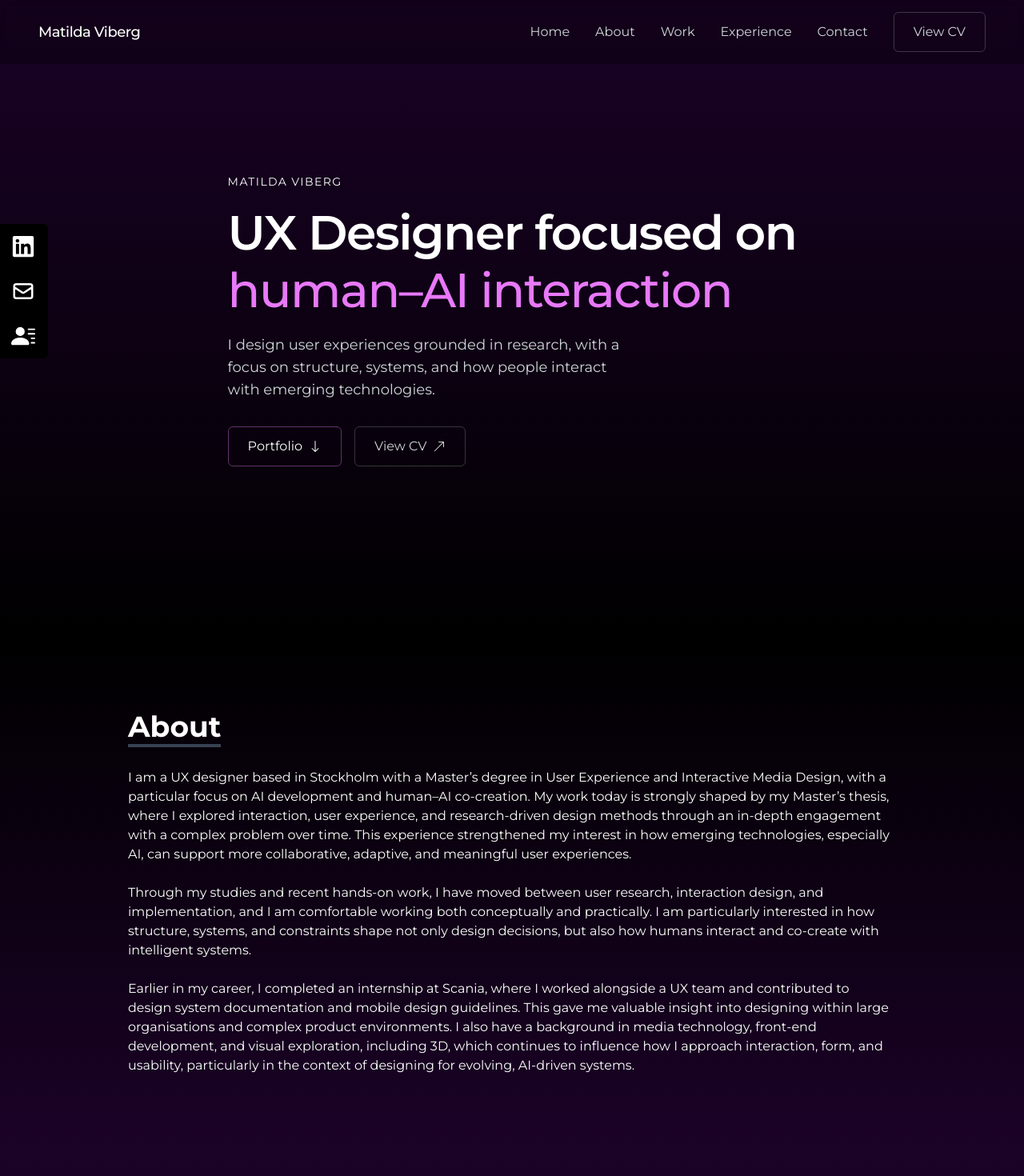
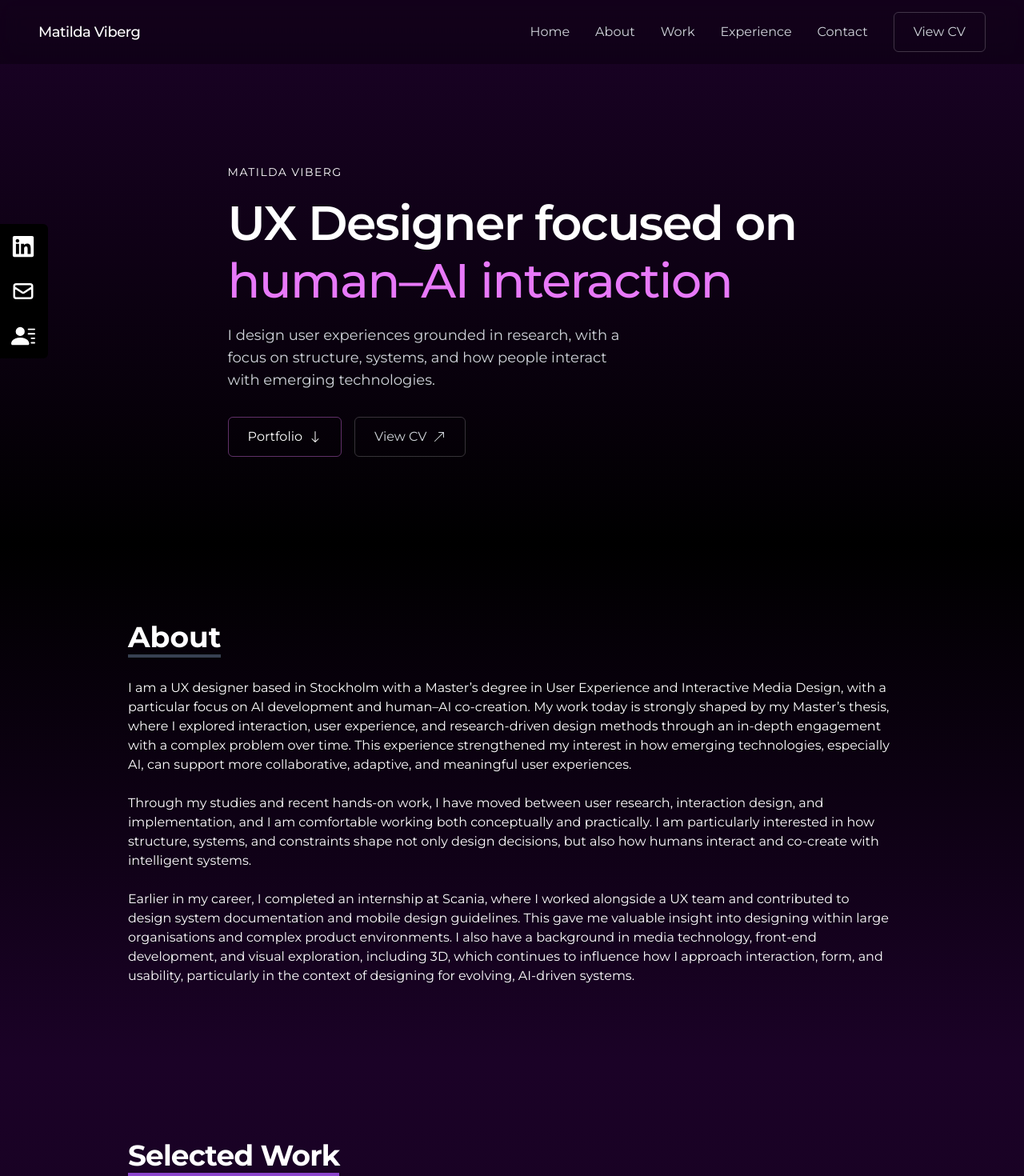
Before and after one commit to MatildaViberg/Portfolio, a React (Create React App) app: page / in a window 1280 px wide. Shown: the top 1470 px of the page at 80% size. Built offline with nearby package versions, Linux system fonts and the light colour scheme; a web font is replaced by a local one.

Commit message:
new layout

```diff
--- a/src/Components/About.jsx
+++ b/src/Components/About.jsx
@@ -3,7 +3,7 @@ import React from "react";
 const About = () => {
     return (
         <div name="about"
-            className="w-full py-14 bg-gradient-to-b to-[#1B0227]  from-black">
+            className="w-full py-16 bg-gradient-to-b to-[#1B0227]  from-black">
 
             <div className="max-w-screen-lg px-8 py-8 mx-auto flex flex-col justify-center w-full h-full">
 
--- a/src/Components/Home.jsx
+++ b/src/Components/Home.jsx
@@ -10,9 +10,9 @@ import { Button } from "./Button";
 export function Home() {
   return (
 
-    <div className="min-h-screen w-full bg-gradient-to-b from-[#1B0227] to-black flex items-center justify-center">
-      <div className="max-w-4xl mx-auto px-6 flex flex-col items-start gap-6">
+    <div className="min-h-[85vh] w-full bg-gradient-to-b from-[#1B0227] to-black flex items-center justify-center">
 
+      <div className="max-w-4xl mx-auto px-6 pt-24 flex flex-col items-start gap-6">
         <p className="uppercase tracking-widest text-sm text-white">
           Matilda Viberg
         </p>
```
Also changed, not shown: src/App.css (+0 -9 lines), src/index.css (indentation only).
